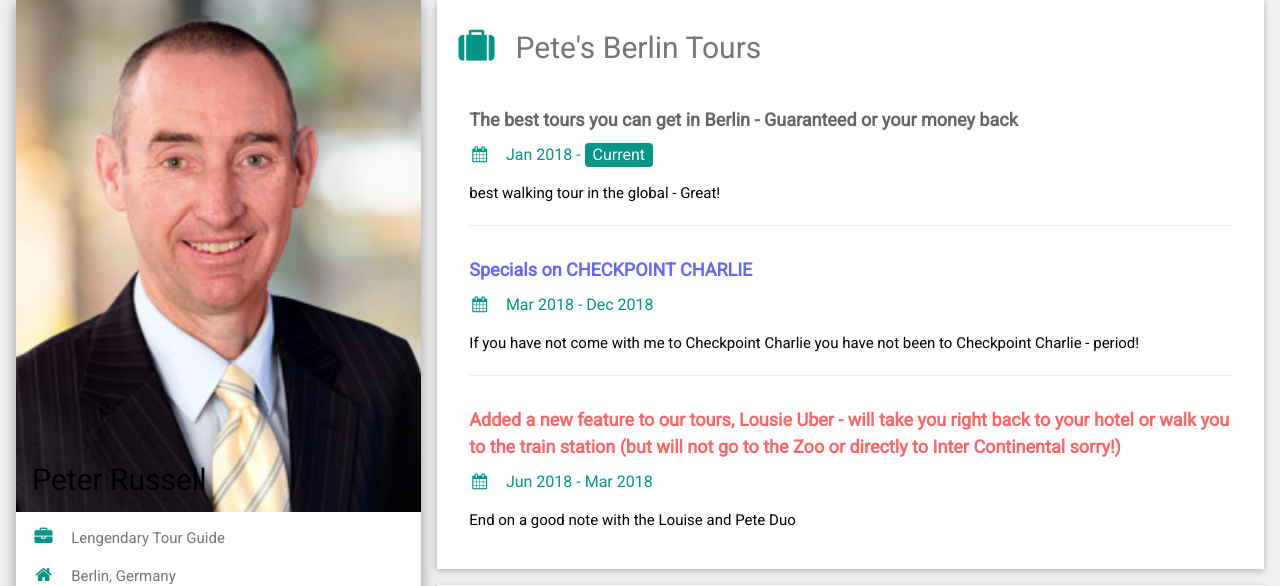
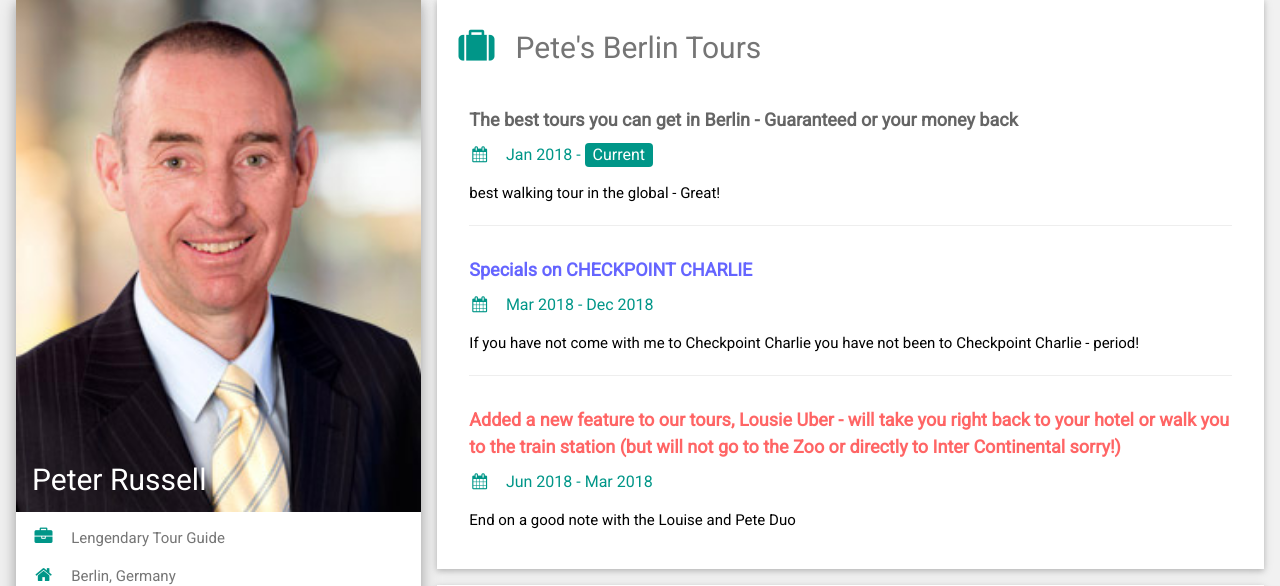
Before and after one commit to deltahedge1/petersite, a Flask app: page / in a window 1280 px wide. Shown: the part 17-603 px from the top of the page. Run offline with Flask 2, Linux system fonts and the light colour scheme.

Commit message:
adding white to name

```diff
--- a/templates/tours.html
+++ b/templates/tours.html
@@ -24,7 +24,7 @@ html,body,h1,h2,h3,h4,h5,h6 {font-family: "Roboto", sans-serif}
         <div class="w3-display-container">
           <img src="/static/test1.jpg" style="width:100%" alt="Avatar">
           <div class="w3-display-bottomleft w3-container w3-text-black">
-            <h2>Peter Russell</h2>
+            <h2 style="color:White;">Peter Russell</h2>
           </div>
         </div>
         <div class="w3-container">
```
